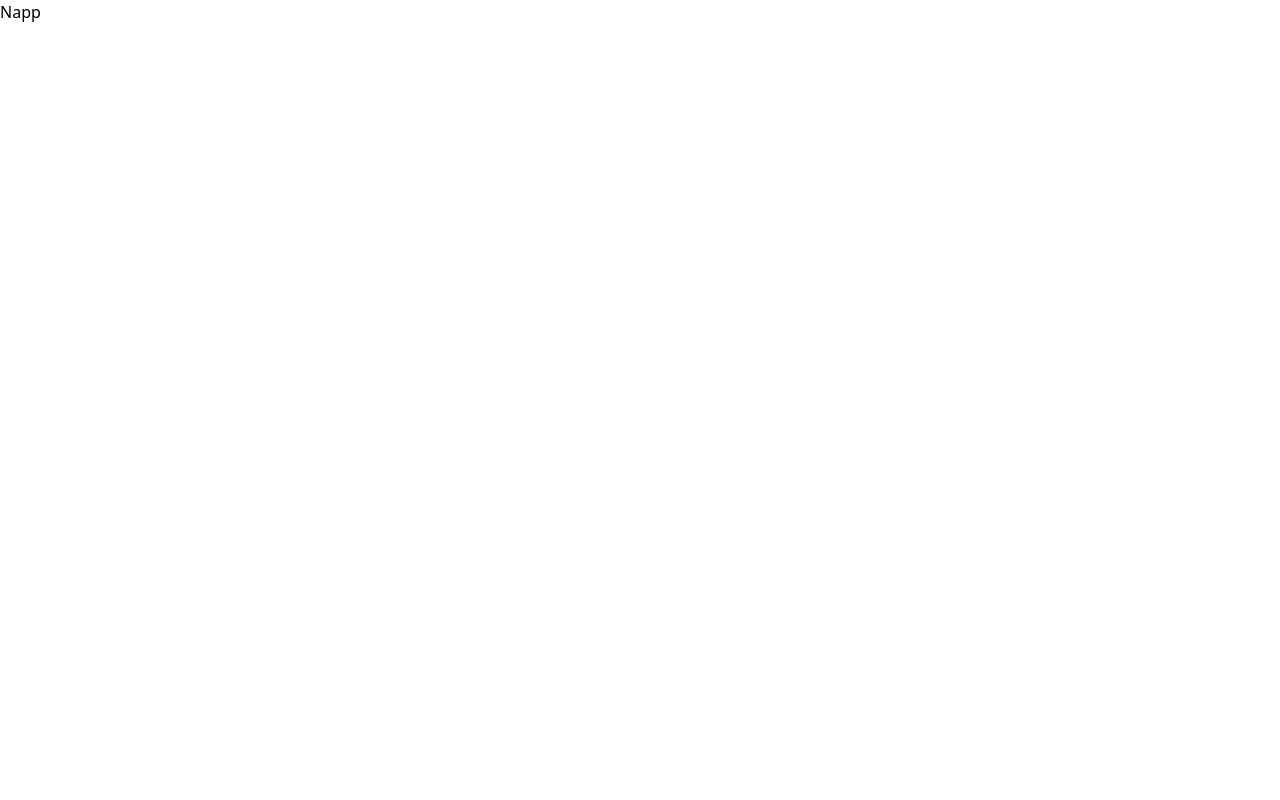
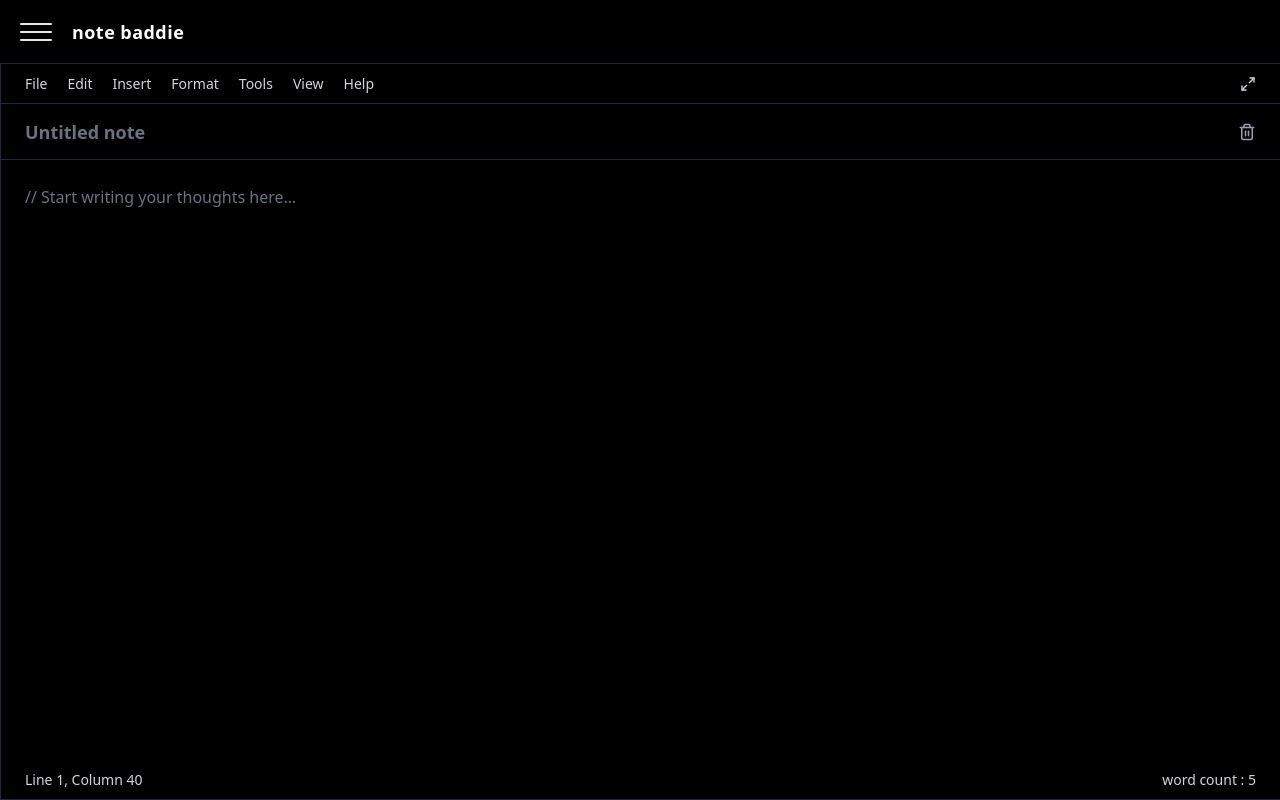
Before and after one commit to Misfarz/Notepad, a React (Vite) app in the folder client/: page /app in a window 1280 px wide. Built offline with nearby package versions, Linux system fonts and the light colour scheme.

Commit message:
added UI for Notepad

```diff
--- a/client/package.json
+++ b/client/package.json
@@ -14,6 +14,7 @@
     "lucide-react": "^0.561.0",
     "react": "^19.2.0",
     "react-dom": "^19.2.0",
+    "react-icons": "^5.5.0",
     "react-router-dom": "^7.10.1",
     "tailwindcss": "^4.1.18"
   },
--- a/client/src/App.jsx
+++ b/client/src/App.jsx
@@ -2,7 +2,7 @@
 import React from 'react'
 import Home from './pages/Home'
 import { Route, Routes } from 'react-router-dom'
-import Napp from './pages/Napp'
+import Napp from './pages/Notepad/Napp'
 
 
 function App() {
--- a/client/src/pages/Napp.jsx
+++ /dev/null
@@ -1,9 +0,0 @@
-import React from 'react'
-
-function Napp() {
-  return (
-    <div>Napp</div>
-  )
-}
-
-export default Napp
--- /dev/null
+++ b/client/src/pages/Notepad/Header.jsx
@@ -0,0 +1,27 @@
+import React from 'react';
+
+function Header({ onMenuClick }) {
+  return (
+    <header className="bg-black text-white flex items-center px-5 h-16 fixed top-0 left-0 right-0 z-50 border-b border-gray-800">
+
+      {/* Menu button – same position */}
+      <button
+        className="bg-transparent border-none cursor-pointer flex flex-col justify-center gap-1.5 h-6 w-8 p-0 mr-5"
+        onClick={onMenuClick}
+        aria-label="Toggle menu"
+      >
+        <span className="block w-full h-[2px] bg-white rounded-sm opacity-90"></span>
+        <span className="block w-full h-[2px] bg-white rounded-sm opacity-90"></span>
+        <span className="block w-full h-[2px] bg-white rounded-sm opacity-90"></span>
+      </button>
+
+      {/* Brand – same position */}
+      <h1 className="text-lg font-semibold tracking-wide select-none">
+        note baddie
+      </h1>
+
+    </header>
+  );
+}
+
+export default Header;
--- /dev/null
+++ b/client/src/pages/Notepad/Napp.jsx
@@ -0,0 +1,22 @@
+import React, { useState } from 'react'
+import Header from './Header'
+import Sidebar from './Sidebar'
+import Pad from './Pad'
+
+function Napp() {
+
+  const [open, setOpen] = useState(false)
+
+  return (
+
+    <div>
+
+      <Header onMenuClick={() => setOpen(prev => !prev)}/>
+      <Sidebar open={open}/>
+      <Pad open={open}/>
+
+    </div>
+  )
+}
+
+export default Napp
--- /dev/null
+++ b/client/src/pages/Notepad/Pad.jsx
@@ -0,0 +1,78 @@
+import React from 'react';
+import { FiMaximize2, FiTrash2 } from 'react-icons/fi';
+
+function Pad({ open }) {
+  return (
+    <main
+      className={`
+        pt-16 h-screen transition-all duration-300 ease-in-out
+        ${open ? 'ml-80' : 'ml-0'}
+      `}
+    >
+      <div className="h-full bg-black text-white border-l border-gray-800 flex flex-col">
+
+        {/* ───────── Top Menu Bar ───────── */}
+        <div className="flex items-center justify-between px-6 h-10 border-b border-gray-800 text-sm text-gray-300">
+          <div className="flex gap-5">
+            {['File', 'Edit', 'Insert', 'Format', 'Tools', 'View', 'Help'].map(
+              (item) => (
+                <button
+                  key={item}
+                  className="hover:text-white transition"
+                >
+                  {item}
+                </button>
+              )
+            )}
+          </div>
+
+          <button
+            className="hover:text-white transition"
+            aria-label="Fullscreen"
+          >
+            <FiMaximize2 size={16} />
+          </button>
+        </div>
+
+        {/* ───────── Title Bar ───────── */}
+        <div className="flex items-center justify-between px-6 h-14 border-b border-gray-800">
+          <input
+            type="text"
+            placeholder="Untitled note"
+            className="w-[80%] bg-transparent text-lg font-semibold text-white placeholder-gray-500 focus:outline-none"
+          />
+
+          <button
+            className="text-gray-400 hover:text-red-400 transition"
+            aria-label="Delete note"
+          >
+            <FiTrash2 size={18} />
+          </button>
+        </div>
+
+        {/* ───────── Writing Area ───────── */}
+        <div className="flex-1 px-6 py-6 overflow-y-auto">
+          <textarea
+            className="
+              w-full h-full resize-none bg-transparent text-gray-200
+              focus:outline-none leading-relaxed text-base
+              placeholder-gray-500
+            "
+            placeholder="// Start writing your thoughts here…"
+          />
+        </div>
+
+        {/* ───────── pad footer with row,column and count info ───────── */}
+
+        <div className='flex items-center justify-between px-6 h-10 border-b border-gray-800 text-sm text-gray-300'>
+  <p className='hover:text-white transition'>Line 1, Column 40</p>
+  <p className='hover:text-white transition'>word count : 5</p>
+</div>
+
+
+      </div>
+    </main>
+  );
+}
+
+export default Pad;
--- /dev/null
+++ b/client/src/pages/Notepad/Sidebar.jsx
@@ -0,0 +1,99 @@
+import React from 'react';
+import { FiSearch, FiPlus, FiChevronDown, FiMoreVertical } from 'react-icons/fi';
+import { FaRegStickyNote } from 'react-icons/fa';
+
+function Sidebar({ open }) {
+  return (
+    <aside
+      className={`
+        fixed inset-y-0 left-0 w-80 bg-gray-900 text-white z-40 pt-16
+        transform transition-transform duration-300 ease-in-out
+        ${open ? 'translate-x-0' : '-translate-x-full'}
+      `}
+    >
+      <div className="h-full flex flex-col">
+
+        {/* Create Note */}
+        <div className="px-4 py-5 border-b border-gray-800">
+          <button className="w-full bg-blue-600 text-white py-2.5 rounded-md flex items-center justify-center gap-2 text-sm font-medium hover:bg-blue-500 transition">
+            <FiPlus size={16} />
+            Create new note
+          </button>
+        </div>
+
+        {/* Search */}
+        <div className="px-4 py-4 border-b border-gray-800">
+          <div className="relative">
+            <FiSearch className="absolute left-3 top-1/2 -translate-y-1/2 text-gray-400" size={16} />
+            <input
+              type="text"
+              placeholder="Search notes"
+              className="w-full bg-gray-800 text-sm text-white pl-9 pr-3 py-2 rounded-md border border-gray-700 focus:outline-none focus:border-blue-500"
+            />
+          </div>
+        </div>
+
+        {/* Sort */}
+        <div className="px-4 py-3 flex items-center justify-between text-gray-400 text-sm border-b border-gray-800">
+          <button className="flex items-center gap-1 hover:text-white transition">
+            <FiChevronDown size={16} />
+            Sort by
+          </button>
+          <FiMoreVertical size={16} className="cursor-pointer hover:text-white transition" />
+        </div>
+
+        {/* Notes */}
+        <div className="flex-1 overflow-y-auto px-3 py-4 space-y-1">
+          {[
+            {
+              title: 'Meeting Notes',
+              time: 'Today',
+              preview: 'Discussed project timelines and deliverables...',
+              active: true,
+            },
+            {
+              title: 'Shopping List',
+              time: 'Yesterday',
+              preview: 'Milk, Eggs, Bread, Coffee, Fruits',
+            },
+            {
+              title: 'Ideas',
+              time: 'Oct 10',
+              preview: 'Random thoughts and creative ideas...',
+            },
+          ].map((note, i) => (
+            <div
+              key={i}
+              className={`
+                rounded-md px-3 py-3 flex gap-3 cursor-pointer
+                ${note.active ? 'bg-gray-800' : 'hover:bg-gray-800/60'}
+                transition
+              `}
+            >
+              <FaRegStickyNote
+                size={16}
+                className={note.active ? 'text-blue-400 mt-0.5' : 'text-gray-500 mt-0.5'}
+              />
+              <div className="flex-1 min-w-0">
+                <div className="flex justify-between items-center mb-0.5">
+                  <h3 className="text-sm font-medium truncate">
+                    {note.title}
+                  </h3>
+                  <span className="text-xs text-gray-500 shrink-0">
+                    {note.time}
+                  </span>
+                </div>
+                <p className="text-xs text-gray-400 truncate">
+                  {note.preview}
+                </p>
+              </div>
+            </div>
+          ))}
+        </div>
+
+      </div>
+    </aside>
+  );
+}
+
+export default Sidebar;
```
Also changed, not shown: 1 other file (tests, documents, lock files or other folders).
